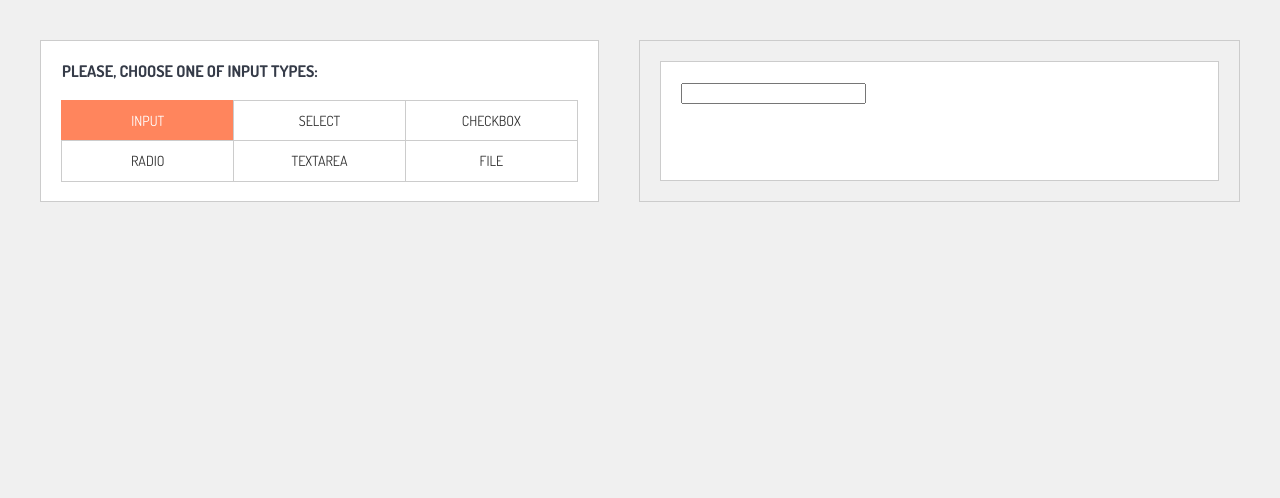
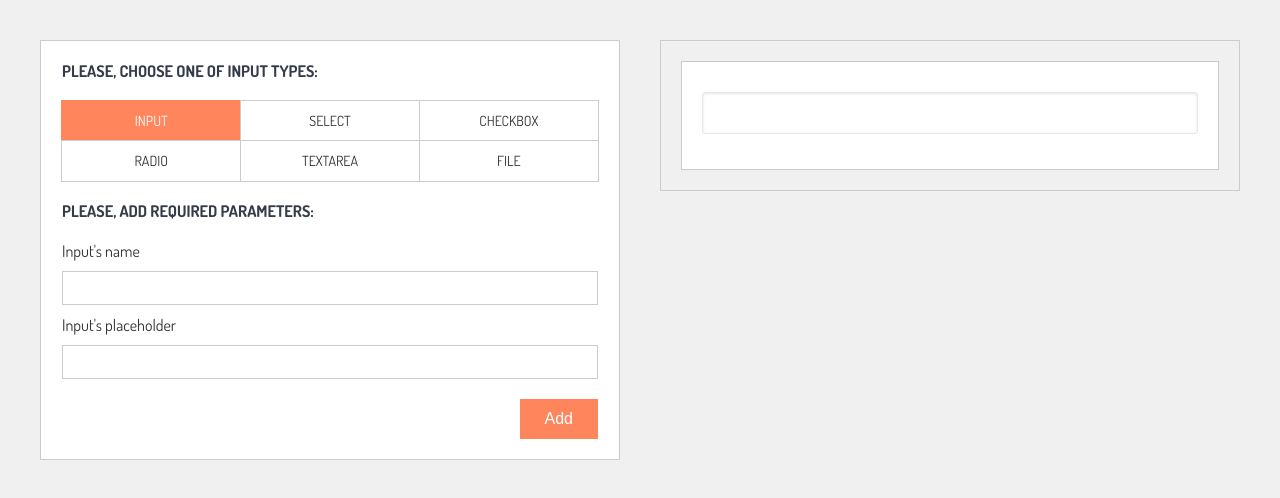
Before and after one commit to Gallpriest/Constructor, a React app: page / in a window 1280 px wide. Both pictures are taken after a click on the element "INPUT". Built offline with nearby package versions, Linux system fonts and the light colour scheme.

Commit message:
added parameters and array on inputs

```diff
--- a/base.css
+++ b/base.css
@@ -24,6 +24,7 @@ body {
   /* colors */
   --body: #f0f0f0;
   --peachy: #ff855d;
+  --green: #05885d;
   --light-border: #cccccc;
   --blue: #0c7cec;
   --light-blue: #0fbcf9;
--- a/src/Components/Button/Button-styles.css
+++ b/src/Components/Button/Button-styles.css
@@ -4,10 +4,11 @@
   position: relative;
   height: 40px;
   padding: 0 25px;
-  font-size: 18px;
+  font-size: 16px;
+  line-height: 1;
   text-align: center;
   color: #fff;
-  background: var(--blue);
+  background: var(--peachy);
   outline: none;
   border: 0;
 }
--- a/src/Components/Button/Button.js
+++ b/src/Components/Button/Button.js
@@ -17,6 +17,7 @@ class Button extends React.Component {
 
     return (
       <button
+        type={type}
         onClick={onClick}
         className={styles.button}>
         { name }
--- a/src/Components/Form/Form-styles.css
+++ b/src/Components/Form/Form-styles.css
@@ -2,7 +2,14 @@
     display: flex;
     flex-direction: column;
     border: 1px solid var(--light-border);
-    width: 100%;
+    padding: 20px;
+    background: transparent;
+}
+
+.form__wrap {
     padding: var(--big);
+    border: 1px solid var(--light-border);
     background: #fff;
+    display: flex;
+    flex-direction: column;
 }
--- a/src/Components/Form/Form.js
+++ b/src/Components/Form/Form.js
@@ -4,13 +4,34 @@ import Input from '../Input/Input';
 
 class Form extends React.Component {
     render() {
-        const { type } = this.props;
-        let formField = type ? <Input
-                                type={type}
-                            /> : '';
+        const { inputDataFlow, inputsCollection } = this.props;
+        let type = inputDataFlow.type;
+        let name = inputDataFlow.name;
+        let placeholder = inputDataFlow.placeholder;
+
+        // dynamic input changes via editor
+        let formField = inputDataFlow ? <Input
+                                        type={type}
+                                        name={name}
+                                        placeholder={placeholder}
+                                    /> : '';
+
+        // render complete array on inputs
+        let allInputs = null;
+        if (inputsCollection.length > 0) {
+            allInputs = inputsCollection.map(input => <Input
+                                                        key={input.name}
+                                                        type={input.type}
+                                                        name={input.name}
+                                                        placeholder={input.placeholder}
+                                                    />)
+        }
         return (
             <form className={styles.form}>
-                { formField }
+                <div className={styles.form__wrap}>
+                    { allInputs }
+                    { formField }
+                </div>
             </form>
         )
     }
--- a/src/Components/Input/Input-styles.css
+++ b/src/Components/Input/Input-styles.css
@@ -1,8 +1,37 @@
 /* input text */
 .input__text {
-
+    width: 100%;
+    margin-bottom: var(--medium);
+    display: flex;
+    flex-direction: column;
 }
 
+.input__text input {
+    height: 40px;
+    padding: 0 20px;
+    border-radius: 3px;
+    background-color: #ffffff;
+    border: solid 1px #e8e8e8;
+    font-size: 14px;
+    color: #383e44;
+    outline: none;
+    box-shadow: inset 0 1px 3px 0 rgba(0,0,0,0.1);
+}
+
+.input__text span {
+    width: 0;
+    height: 0;
+    font-size: 0;
+}
+
+.input__text div {
+    margin-bottom: var(--small);
+    font-size: 17px;
+    font-weight: 400;
+    letter-spacing: 1px;
+}
+
+/* input checkbox */
 .input__checkbox {
 
 }
@@ -22,3 +51,8 @@
 .input__file {
 
 }
+
+/* input hidden by default */
+.input__hidden {
+    display: none;
+}
--- a/src/Components/Input/Input.js
+++ b/src/Components/Input/Input.js
@@ -10,8 +10,10 @@ class Input extends React.Component {
 
         const {
             type,
-            name
+            name,
+            placeholder
         } = this.props;
+
 
         let classNameInput = '';
 
@@ -35,16 +37,18 @@ class Input extends React.Component {
                 classNameInput += styles.input__file;
                 break;
             default:
+                classNameInput +=styles.input__hidden;
                 break;
         }
 
         return (
             <label className={classNameInput}>
+                <div> { name } </div>
                 <span></span>
                 <input
                     type={type}
+                    placeholder={placeholder}
                 />
-                { name }
             </label>
 
         )
--- a/src/Components/Options/Options.js
+++ b/src/Components/Options/Options.js
@@ -18,6 +18,14 @@ class Options extends React.Component {
         this.props.handleInputType(inputType);
     }
 
+    transferPrametersData = (inputData) => {
+        this.props.transferPrametersData(inputData)
+    }
+
+    handleClickAddInput = (added) => {
+        this.props.handleClickAddInput(added);
+    }
+
     render() {
         const dataTypes = [
             { type: 'input' },
@@ -34,7 +42,11 @@ class Options extends React.Component {
                                                 isChosen={this.state.isChosen}
                                                 handleTypeIsChosen={this.handleTypeIsChosen}
                                             />);
-        const params = <Parameters type={this.state.isChosen} />
+        const params = <Parameters
+                            type={this.state.isChosen}
+                            transferPrametersData={this.transferPrametersData}
+                            handleClickAddInput={this.handleClickAddInput}
+                        />
 
         return (
             <div className={styles.options}>
--- /dev/null
+++ b/src/Components/Parameters/ParameterCheckbox/ParameterCheckbox.js
@@ -0,0 +1,41 @@
+import React from 'react';
+import styles from './ParameterCheckbox-style.css';
+
+class ParameterCheckbox extends React.Component {
+  constructor(props) {
+    super(props);
+
+    this.state = {
+      name: null,
+      placeholder: null
+    }
+  }
+
+  handleCheckboxName = (event) => {
+    let value = event.target.value;
+    this.setState({ name: value });
+    this.props.handleSettings(value, this.state.placeholder);
+  }
+
+  handleCheckboxPlaceholder = (event) => {
+    let value = event.target.value;
+    this.setState({ placeholder: value });
+    this.props.handleSettings(this.state.name, value);
+  }
+
+  render() {
+
+    return (
+      <div className={styles.parameter__field}>
+        <label>
+          <span>Checkbox's name</span>
+          <input
+            type="text"
+          />
+        </label>
+      </div>
+    )
+  }
+}
+
+export default ParameterCheckbox;
--- /dev/null
+++ b/src/Components/Parameters/ParameterInput/ParameterInput-styles.css
@@ -0,0 +1,32 @@
+.parameter__field {
+    display: flex;
+    flex-direction: column;
+    padding: 0;
+}
+
+.parameter__field_label {
+    margin-bottom: var(--small);
+    display: flex;
+    flex-direction: column;
+    width: 100%;
+}
+
+.parameter__field_label:last-child {
+    margin-bottom: 0;
+}
+
+.parameter__field_text {
+    padding-bottom: var(--small);
+}
+
+.parameter__field_input {
+    outline: none;
+    border: 1px solid var(--light-border);
+    padding: 7px;
+    font-size: 16px;
+    color: var(--text-main);
+}
+
+.parameter__field_input:focus {
+    border: 1px solid var(--text-main);
+}
--- /dev/null
+++ b/src/Components/Parameters/ParameterInput/ParameterInput.js
@@ -0,0 +1,50 @@
+import React from 'react';
+import styles from './ParameterInput-styles.css';
+
+class ParameterInput extends React.Component {
+  constructor(props) {
+    super(props);
+
+    this.state = {
+      name: null,
+      placeholder: null
+    }
+  }
+
+  handleInputName = (event) => {
+    let value = event.target.value;
+    this.setState({ name: value });
+    this.props.handleSettings(value, this.state.placeholder);
+  }
+
+  handleInputPlaceholder = (event) => {
+    let value = event.target.value;
+    this.setState({ placeholder: value });
+    this.props.handleSettings(this.state.name, value);
+  }
+
+  render() {
+    return (
+      <div className={styles.parameter__field}>
+        <label className={styles.parameter__field_label}>
+          <span className={styles.parameter__field_text}>Input's name</span>
+          <input
+            onChange={this.handleInputName}
+            className={styles.parameter__field_input}
+            type="text"
+          />
+        </label>
+        <label className={styles.parameter__field_label}>
+          <span className={styles.parameter__field_text}>Input's placeholder</span>
+          <input
+            onChange={this.handleInputPlaceholder}
+            className={styles.parameter__field_input}
+            type="text"
+          />
+        </label>
+      </div>
+    )
+  }
+}
+
+export default ParameterInput;
--- a/src/Components/Parameters/Parameters-styles.css
+++ b/src/Components/Parameters/Parameters-styles.css
@@ -0,0 +1,23 @@
+.parameters {
+    display: none;
+    width: 100%;
+    margin-top: var(--big);
+}
+
+.parameters_active {
+    display: block;
+}
+
+.parameters__title {
+    font-size: 16px;
+    text-align: left;
+    font-weight: bold;
+    color: var(--text-content);
+    margin: 0 0 var(--big);
+    text-transform: uppercase;
+}
+
+.parameters__button {
+    text-align: right;
+    margin-top: var(--big);
+}
--- a/src/Components/Parameters/Parameters.js
+++ b/src/Components/Parameters/Parameters.js
@@ -1,17 +1,56 @@
 import React from 'react';
 import styles from './Parameters-styles.css';
+import Button from '../Button/Button';
+import ParameterInput from './ParameterInput/ParameterInput';
+import ParameterCheckbox from './ParameterCheckbox/ParameterCheckbox';
 
 class Parameters extends React.Component {
+    constructor(props) {
+        super(props);
+
+        this.state = {
+            inputSettings: {
+                name: null,
+                placeholder: null
+            }
+        }
+    }
+
+    handleClickAddInput = () => {
+        let inputAdded = true;
+        this.props.handleClickAddInput(inputAdded);
+    }
+
+    handleSettings = (name, placeholder) => {
+        this.setState({
+            inputSettings: {
+                name: name,
+                placeholder: placeholder
+            }
+        }, () => {
+            let inputObject = this.state.inputSettings
+            this.props.transferPrametersData(inputObject);
+        });
+    }
+
     render() {
 
         const { type } = this.props;
+        const paramsTitle = 'Please, add required parameters:'
+        const paramsClassNames = type !== null ? `${styles.parameters} ${styles.parameters_active}` : styles.parameters;
+        const saveButton = <Button
+                                name="Add"
+                                type="button"
+                                onClick={this.handleClickAddInput}
+                            />;
+        let chosenParameter = null;
 
         switch(type) {
             case 'input':
-
+                chosenParameter = <ParameterInput handleSettings={this.handleSettings} />;
                 break;
             case 'checkbox':
-
+                chosenParameter = <ParameterCheckbox handleSettings={this.handleSettings} />;
                 break;
             case 'radio':
 
@@ -26,12 +65,19 @@ class Parameters extends React.Component {
 
                 break;
             default:
+                chosenParameter = null;
                 break;
         }
 
         return (
-      <div className={styles.parameters}>
-
+        <div className={paramsClassNames}>
+            <div className={styles.parameters__title}>
+                { paramsTitle }
+            </div>
+                { chosenParameter }
+            <div className={styles.parameters__button}>
+                { saveButton }
+            </div>
         </div>
         )
     }
--- a/src/Components/Tools/Tools-styles.css
+++ b/src/Components/Tools/Tools-styles.css
@@ -1,8 +1,8 @@
 .tools {
   display: flex;
   flex-direction: column;
+  background: #fff;
   width: 100%;
-  background: #fff;
   padding: var(--big) calc(var(--big) + 1px);
   border: 1px solid var(--light-border);
 }
--- a/src/Components/Tools/Tools.js
+++ b/src/Components/Tools/Tools.js
@@ -8,12 +8,22 @@ class Tools extends React.Component {
     this.props.handleInputType(type);
   }
 
+  transferPrametersData = (inputData) => {
+    this.props.transferPrametersData(inputData)
+  }
+
+  handleClickAddInput = (added) => {
+    this.props.handleClickAddInput(added);
+  }
+
   render() {
     return (
       <div className={styles.tools}>
         <div className={styles.tools__options}>
           <Options
             handleInputType={this.handleInputType}
+            transferPrametersData={this.transferPrametersData}
+            handleClickAddInput={this.handleClickAddInput}
           />
         </div>
       </div>
--- a/src/Containers/Application/Application.js
+++ b/src/Containers/Application/Application.js
@@ -10,7 +10,8 @@ class Application extends React.Component {
     this.state = {
       newInput: {
         type: null,
-        name: null
+        name: null,
+        placeholder: null
       },
       inputsArray: []
     }
@@ -22,18 +23,39 @@ class Application extends React.Component {
   }
 
   componentDidUpdate = () => {
-    console.log(this.state.newInput);
+    console.log(this.state.inputsArray);
+  }
+
+  transferPrametersData = (inputData) => {
+    this.setState({
+      newInput: {
+        type: this.state.newInput.type,
+        name: inputData.name,
+        placeholder: inputData.placeholder
+      }
+    });
+  }
+
+  handleClickAddInput = (added) => {
+    if (added) {
+      let addedInput = this.state.newInput;
+      this.setState(prevState => ({
+        inputsArray: prevState.inputsArray.concat(addedInput),
+      }));
+    }
   }
 
   render() {
-    let type = this.state.newInput.type;
     return (
       <div className={styles.application}>
         <Editor
           handleInputType={this.handleInputType}
+          transferPrametersData={this.transferPrametersData}
+          handleClickAddInput={this.handleClickAddInput}
         />
         <Questionnaire
-          type={type}
+          inputDataFlow={this.state.newInput}
+          inputsCollection={this.state.inputsArray}
         />
       </div>
     )
--- a/src/Containers/Editor/Editor.js
+++ b/src/Containers/Editor/Editor.js
@@ -8,11 +8,21 @@ class Editor extends React.Component {
     this.props.handleInputType(type);
   }
 
+  transferPrametersData = (inputData) => {
+    this.props.transferPrametersData(inputData)
+  }
+
+  handleClickAddInput = (added) => {
+    this.props.handleClickAddInput(added);
+  }
+
   render() {
     return (
       <section className={styles.editor}>
         <Tools
           handleInputType={this.handleInputType}
+          transferPrametersData={this.transferPrametersData}
+          handleClickAddInput={this.handleClickAddInput}
         />
       </section>
     )
--- a/src/Containers/Questionnaire/Questionnaire-styles.css
+++ b/src/Containers/Questionnaire/Questionnaire-styles.css
@@ -1,7 +1,5 @@
 .questionnaire {
-  display: flex;
+  display: inline-block;
   flex: 1;
   padding: var(--big);
-  margin: var(--big);
-  border: 1px solid var(--light-border);
 }
--- a/src/Containers/Questionnaire/Questionnaire.js
+++ b/src/Containers/Questionnaire/Questionnaire.js
@@ -4,11 +4,12 @@ import Form from '../../Components/Form/Form';
 
 class Questionnaire extends React.Component {
   render() {
-    const { type } = this.props;
+    const { inputDataFlow, inputsCollection } = this.props;
     return (
       <section className={styles.questionnaire}>
         <Form
-          type={type}
+          inputDataFlow={inputDataFlow}
+          inputsCollection={inputsCollection}
         />
       </section>
     )
```
Also changed, not shown: src/Components/Parameters/ParameterCheckbox/ParameterCheckbox-style.css (added), 1 other file. Lines whose indentation alone changed are shown as unchanged.
